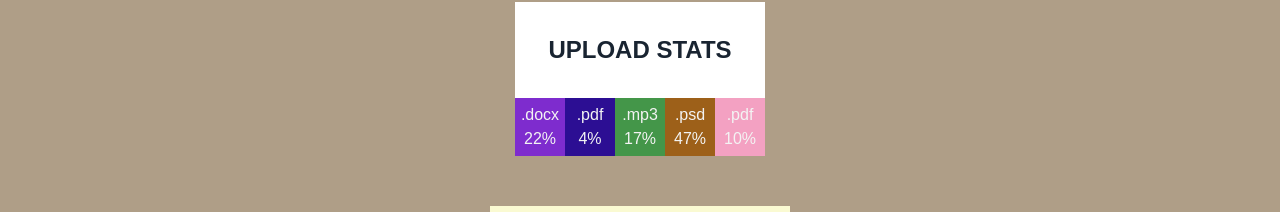
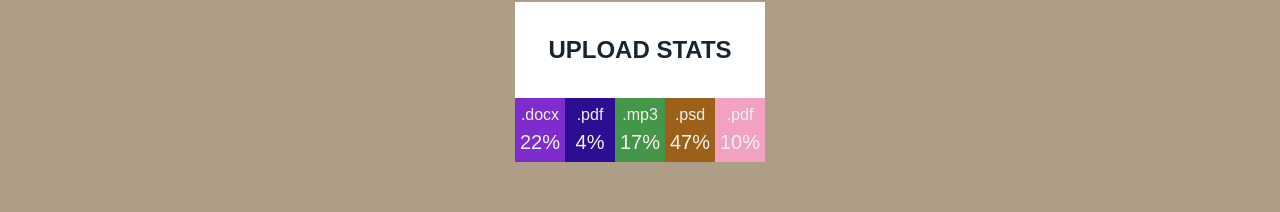
Before and after one commit to EuJinnLucaShow/goit-react-hw-01-components, a React (Create React App) app: page / in a window 1280 px wide. Shown: the part 624-836 px from the top of the page. Built offline with nearby package versions, Linux system fonts and the light colour scheme.

Commit message:
Overwriting CSS styles using styled components Emotion library.
Overwriting CSS styles using styled components Emotion library.

```diff
--- a/src/components/FriendList/FriendList.jsx
+++ b/src/components/FriendList/FriendList.jsx
@@ -1,14 +1,14 @@
 import PropTypes from 'prop-types';
 import FriendListItem from './FriendListItem';
-import './friendlist.css';
+import { FriendItems } from './FriendList.styled'
 
 const FriendList = ({ friends }) => {
   return (
-    <ul className="friend-list">
+    <FriendItems>
       {friends.map(({ id, avatar, name, isOnline }) => (
         <FriendListItem key={id} avatar={avatar} name={name} isOnline={isOnline} />
       ))}
-    </ul>
+    </FriendItems>
   );
 };
 
--- /dev/null
+++ b/src/components/FriendList/FriendList.styled.jsx
@@ -0,0 +1,35 @@
+import styled from '@emotion/styled'
+
+export const FriendList = styled.li`
+  display: flex;
+  margin-bottom: 30px;
+  align-items: center;
+  justify-content: center;
+`
+export const FriendAvatar = styled.img`
+width: 75px
+`
+export const FriendName = styled.p`
+  font-size: 18px;
+  line-height: 1.62;
+  font-weight: 18px;
+  margin-left: 20px;
+`
+export const FriendStatus = styled.span`
+  width: 20px;
+  height: 20px;
+  border-radius: 50%;
+  margin-right: 10px;
+background-color: ${props => (props.statusType ? 'green' : 'red')};
+`
+export const FriendItems = styled.ul`
+  display: flex;
+  width: 300px;
+  flex-direction: column;
+  margin: 0 auto;
+  list-style-type: none;
+  padding: 0;
+  padding-top: 30px;
+  padding-bottom: 30px;
+  background-color: lightgoldenrodyellow;
+`
--- a/src/components/FriendList/FriendListItem.jsx
+++ b/src/components/FriendList/FriendListItem.jsx
@@ -1,13 +1,13 @@
 import PropTypes from 'prop-types';
-
+import { FriendList, FriendAvatar, FriendName, FriendStatus } from './FriendList.styled'
 
 const FriendListItem = ({ avatar, name, isOnline }) => {
   return (
-    <li className="item">
-      <span className={`status ${isOnline ? 'online' : 'offline'}`}></span>
-      <img className="avatar" src={avatar} alt="User avatar" width="48" />
-      <p className="name">{name}</p>
-    </li>
+    <FriendList>
+      <FriendStatus statusType={isOnline}>{isOnline}</FriendStatus>
+      <FriendAvatar src={avatar} alt={name} width="48" />
+      <FriendName>{name}</FriendName>
+    </FriendList>
   );
 };
 
--- a/src/components/FriendList/friendlist.css
+++ /dev/null
@@ -1,41 +0,0 @@
-.status {
-  width: 20px;
-  height: 20px;
-  border-radius: 50%;
-  margin-right: 10px;
-
-}
-
-.online {
-  background-color: green;
-}
-
-.offline {
-  background-color: red;
-}
-
-.name {
-  font-size: 18px;
-  line-height: 1.62;
-  font-weight: 18px;
-  margin-left: 20px;
-}
-
-.friend-list {
-  display: flex;
-  width: 300px;
-  flex-direction: column;
-  margin: 0 auto;
-  list-style-type: none;
-  padding: 0;
-  padding-top: 30px;
-  padding-bottom: 30px;
-  background-color: lightgoldenrodyellow;
-}
-
-.item {
-  display: flex;
-  margin-bottom: 30px;
-  align-items: center;
-  justify-content: center;
-}
--- a/src/components/Statistics/Statistics.jsx
+++ b/src/components/Statistics/Statistics.jsx
@@ -1,5 +1,5 @@
 import PropTypes from 'prop-types';
-import './statistics.styled.css';
+import { StatSection, Title, StatList, StatItem, StatLabel, StatPercentage } from './Statistics.styled';
 
 const Statistics = ({ title, stats }) => {
   const generateRandomColor = () => {
@@ -7,18 +7,18 @@ const Statistics = ({ title, stats }) => {
   };
 
   return (
-    <section className="statistics">
-      {title && <h2 className="title">{title}</h2>}
+    <StatSection>
+      {title && <Title>{title}</Title>}
 
-      <ul className="stat-list">
+      <StatList>
         {stats.map(stat => (
-          <li key={stat.id} className="item" style={{ backgroundColor: generateRandomColor() }}>
-            <span className="label">{stat.label}</span>
-            <span className="percentage">{stat.percentage}%</span>
-          </li>
+          <StatItem key={stat.id} style={{ backgroundColor: generateRandomColor() }}>
+            <StatLabel>{stat.label}</StatLabel>
+            <StatPercentage>{stat.percentage}%</StatPercentage>
+          </StatItem>
         ))}
-      </ul>
-    </section>
+      </StatList>
+    </StatSection>
   );
 };
 
--- /dev/null
+++ b/src/components/Statistics/Statistics.styled.jsx
@@ -0,0 +1,40 @@
+import styled from '@emotion/styled'
+
+export const StatSection = styled.section`
+  width: 250px;
+  margin: 0 auto;
+  padding: 50px 20px;
+`
+export const Title = styled.h2`
+  text-transform: uppercase;
+  text-align: center;
+  color: #192431;
+  margin: 0 auto;
+  padding-top: 30px;
+  padding-bottom: 30px;
+  background-color: white;
+`
+export const StatList = styled.ul`
+  display: flex;
+  justify-content: center;
+  margin: 0 auto;
+  padding: 0;
+`
+export const StatItem = styled.li`
+  display: flex;
+  flex-direction: column;
+  margin: auto;
+  margin-top: 0;
+  text-align: center;
+  color: #f3f3f3;
+  width: 50px;
+
+`
+export const StatLabel = styled.span`
+font-size: 16px;
+padding-top: 5px;
+`
+export const StatPercentage = styled.span`
+font-size: 20px;
+padding-bottom: 5px;
+`
--- a/src/components/Statistics/statistics.styled.css
+++ /dev/null
@@ -1,34 +0,0 @@
-.title {
-  text-transform: uppercase;
-  text-align: center;
-  color: #192431;
-  margin: 0 auto;
-  padding-top: 30px;
-  padding-bottom: 30px;
-  background-color: white;
-}
-
-.statistics {
-  width: 250px;
-  margin: 0 auto;
-  padding: 50px 20px;
-}
-
-.stat-list {
-  display: flex;
-  justify-content: center;
-  margin: 0 auto;
-  padding: 0;
-}
-
-.stat-list .item {
-  display: flex;
-  flex-direction: column;
-  margin: auto;
-  margin-top: 0;
-  text-align: center;
-  font-size: 16px;
-  color: #f3f3f3;
-  width: 50px;
-  padding: 5px;
-}
```
